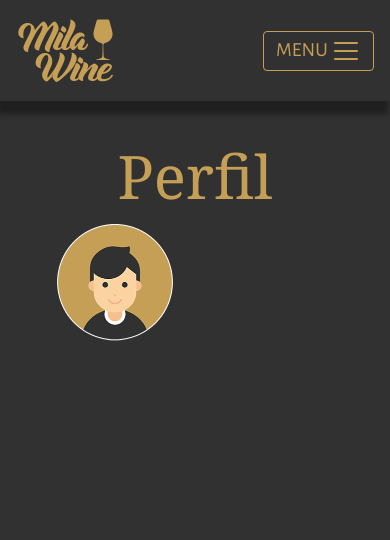
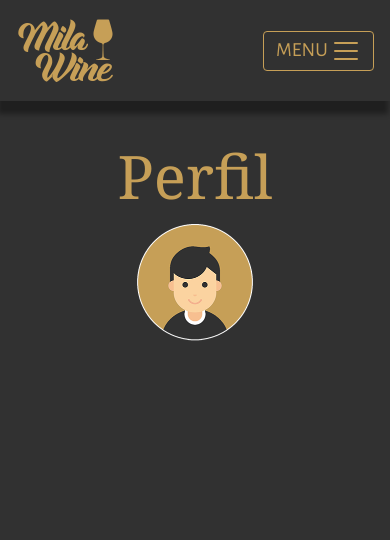
Before and after one commit to lilzeroo/proyecto, a PHP site: page /perfil.php in a window 390 px wide. Shown: the top 540 px of the page. Run offline with PHP 8.4, Linux system fonts and the light colour scheme; some libraries are stand-ins or nearby versions; some web fonts are replaced.

Commit message:
Perfil.php responsive

```diff
--- a/css/perfil.css
+++ b/css/perfil.css
@@ -211,6 +211,19 @@ footer a:hover {
   .logReg {
       text-align: center;
   }
+  main{
+    text-align: center;
+
+  }
+}
+
+@media (min-width: 100px) and (max-width: 575.98px){
+  h2{
+    font-size: 20px;
+  }
+  h3{
+    font-size: 20px;
+  }
 }
 @media (min-width: 100px) and (max-width: 500.00px) {
 
@@ -226,6 +239,8 @@ footer a:hover {
   }
 }
 
+
+
 @media (max-width: 326px){
   footer img {
     border: none;
--- a/perfil.php
+++ b/perfil.php
@@ -57,21 +57,20 @@ $usuarioLogueado = traerUsuarioLogueado();
     </nav>
   </header>
 
-  <main class="container">
+  <main class="container ">
     <h1>Perfil</h1>
     <div class="row justify-content-center">
-      <div class="col-md-2">
-        <img src="images/avatar.png" alt="Avatar" width="200px">
+      <div class="col-12 col-sm-5 col-md-4 col-lg-3 col-xl-2 col-sm-4 col-2">
+        <a href="#"><img src="images/avatar.png" alt="Avatar" width="200px"></a>
+
         </div>
-        <div class="col-md-5">
+        <div class="col-12 col-sm-12 col-md-7 col-lg-5 col-xl-4 align-items-sm-center">
           <?php if ($usuarioLogueado != null) : ?>
           <h2 class="title"><?= $usuarioLogueado["nombre"]. " " .$usuarioLogueado["apellido"]?></h2>
           <h3><?= $usuarioLogueado["email"]?></h3>
           </div>
             <div class="w-100"></div>
             <a href="#"><h4>AJUSTES</h4></span></a>
-
-
 
             <?php endif; ?>
 
```
